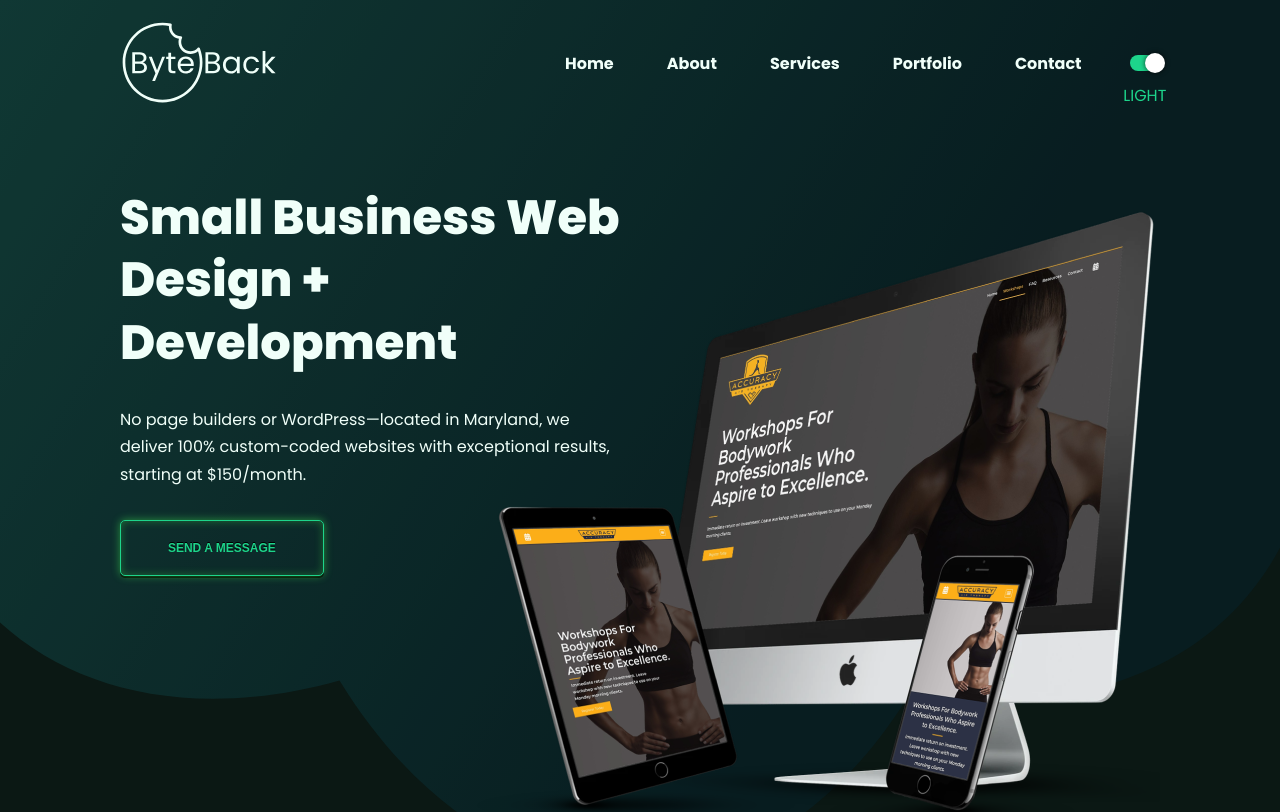
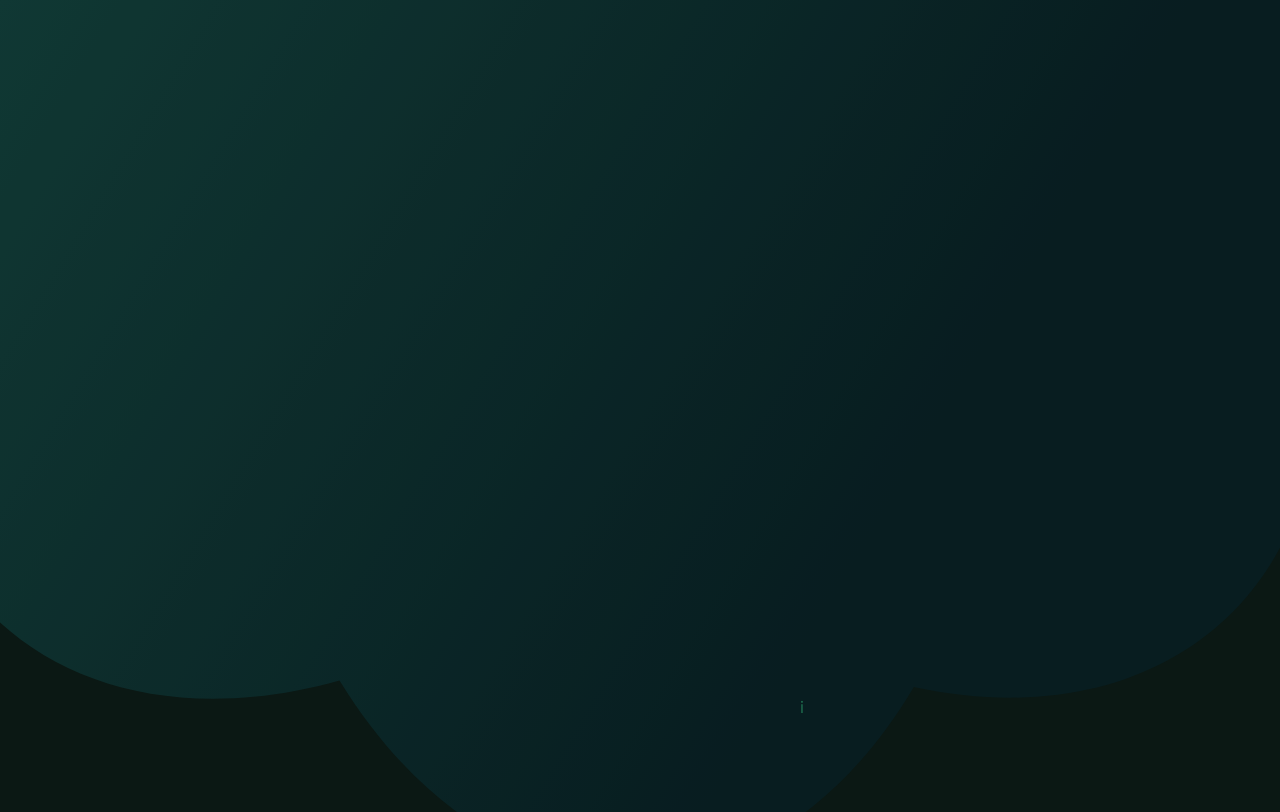
Before and after one commit to adinduokoro/Byte-Back-Digital-V2, a React (Create React App) app: page / in a window 1280 px wide. Shown: the top 812 px of the page. Built offline with nearby package versions, Linux system fonts and the light colour scheme.

Commit message:
Hero Animation
Wired up the space section of the landing portion of the page. just need to add the stars and we will be almost done.

```diff
--- a/src/components/hero/Hero.js
+++ b/src/components/hero/Hero.js
@@ -7,20 +7,23 @@ import { selectIsDarkModeOn } from "../../redux/slice/themeSlice";
 import { useSelector } from "react-redux";
 
 const Hero = () => {
-  const isDarkModeOn = useSelector(selectIsDarkModeOn)
+  const isDarkModeOn = useSelector(selectIsDarkModeOn);
 
   return (
-    <header className={`${styles.hero} ${isDarkModeOn ? styles["hero-dark"] : ""}`}>
-      <div className={`${styles["background-container"]} ${isDarkModeOn ? styles["background-container-dark"] : ""}`}>
-
-
-
-
-
-
-        <BackgroundPieceOne />
+    <header
+      className={`${styles.hero} ${isDarkModeOn ? styles["hero-dark"] : ""}`}
+    >
+      <div
+        className={`${styles["background-container"]} ${
+          isDarkModeOn ? styles["background-container-dark"] : ""
+        }`}
+      >
+        <div className={styles["space-content"]}>i</div>
+        <div className={styles.test}>
+          <BackgroundPieceOne />
+        </div>
       </div>
-      <div className="container">
+      {/* <div className="container">
         <Navigation />
         <div className={styles["hero-content"]}>
           <h1>Small Business Web Design + Development</h1>
@@ -29,12 +32,14 @@ const Hero = () => {
             custom-coded websites with exceptional results, starting at
             $150/month.
           </p>
-          <button className={`btn-one ${isDarkModeOn ? "btn-one-dark" : ""}`}>SEND A MESSAGE</button>
+          <button className={`btn-one ${isDarkModeOn ? "btn-one-dark" : ""}`}>
+            SEND A MESSAGE
+          </button>
         </div>
         <div className={styles["hero-image"]}>
           <img src={heroImage} alt="hero image" />
         </div>
-      </div>
+      </div> */}
     </header>
   );
 };
--- a/src/components/hero/Hero.module.css
+++ b/src/components/hero/Hero.module.css
@@ -23,8 +23,10 @@ header {
     301deg,
     var(--primaryColorGreen100) 34.39%,
     var(--primaryColorGreen200) 100%
-  );
+    );
 }
+
+
 
 .background-container {
   position: absolute;
@@ -32,6 +34,20 @@ header {
   left: 0;
   width: 100%;
   height: 100%;
+  background-color: transparent;
+  z-index: 1; /* Ensure container is the base layer */
+}
+
+.space-content {
+  width: 100%;
+  position: absolute;
+  bottom: 20%;
+  left: 62.5%;
+}
+/* start right here  */
+
+.test{
+  position: absolute;
 }
 
 .background-container-dark {
```
